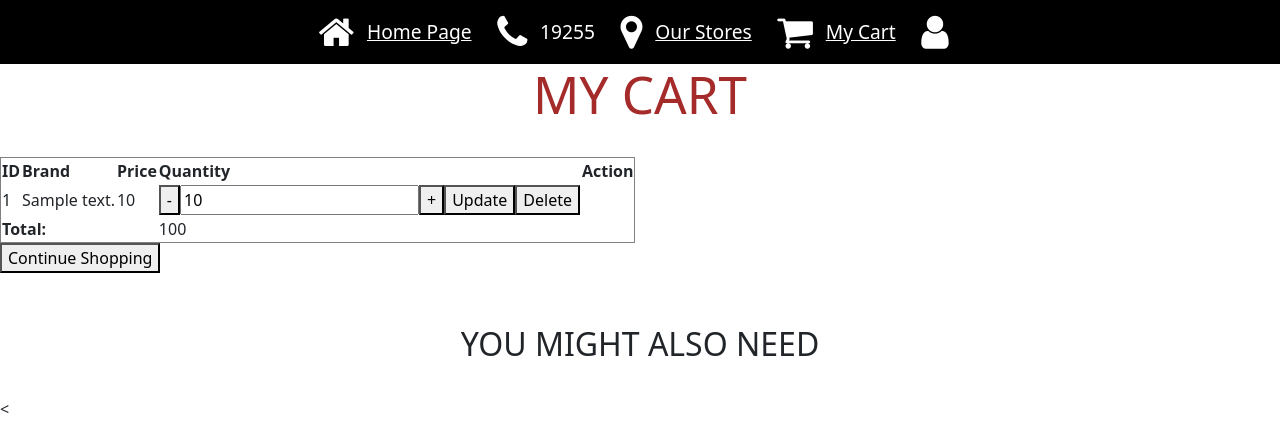
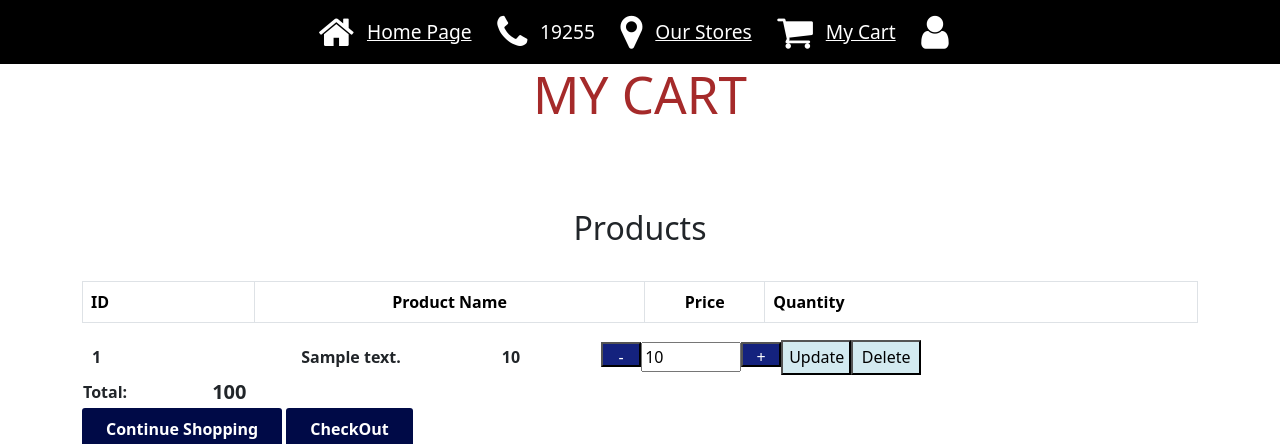
Before and after one commit to a-amrashraf/webprog, a PHP site: page /cart.php in a window 1280 px wide. Shown: the top 444 px of the page. Run offline with PHP 8.4, Linux system fonts and the light colour scheme; tables that the repository leaves empty or names only in its code hold one stand-in row (values such as "Sample post"); lists and menus that the app fills with data are empty.

Commit message:
update cart css

```diff
--- a/Test.css
+++ b/Test.css
@@ -154,3 +154,43 @@ padding-bottom:2vw ;
   will-change: transform,opacity;
   z-index: 0;
 }
+
+.cart_btn{
+    display: inline-block;
+    outline: none;
+    cursor: pointer;
+    font-weight: 600;
+    border-radius: 3px;
+    padding: 12px 24px;
+    border: 0;
+    color: #fff;
+    background: #000a47;
+    line-height: 1.15;
+    font-size: 16px;
+}
+.quantity-button{
+    width: 40px;
+    height: 25px;
+    text-align: center;
+    background-color: #14227e;
+    color: #fff;
+}
+
+.delete-button{
+    display: inline-block;
+    width: 70px;
+    height: 35px;
+    text-align: center;
+    outline: none;
+    background-color: #d3eaf0;
+    color: black;
+}
+.upd-button{
+    display: inline-block;
+    width: 70px;
+    height: 35px;
+    text-align: center;
+    outline: none;
+    background-color: #d3eaf0;
+    color: black;
+}
--- a/cart.php
+++ b/cart.php
@@ -25,6 +25,18 @@
         </div>
 
         <h1 class="name">MY CART</h2><br>
+        <div class="container">
+    <h2>Products</h2>
+    <table class="table table-bordered">
+        <thead>
+            <tr>
+                <th class="text-left">ID</th>
+                <th class="text-center" style="width:35%;">Product Name</th>
+                <th style="text-align:center; width:120px;">Price</th>
+                <th>Quantity</th>
+            </tr>
+        </thead>
+        <tbody>
         <?php
 include_once('connection.php');
 
@@ -106,15 +118,15 @@ $totalPrice = 0; // Initializing the total price variable
 // Display existing cart items with quantity controls and delete option
 if ($resultCart) {
     if (mysqli_num_rows($resultCart) > 0) {
-        echo '<table border="1">';
-        echo '<tr><th>ID</th><th>Brand</th><th>Price</th><th>Quantity</th><th>Action</th></tr>';
+        echo '<table >';
+
 
         while ($row = mysqli_fetch_assoc($resultCart)) {
             echo '<tr >';
-            echo '<td>' . $row['id'] . '</td>';
-            echo '<td>' . $row['description'] . '</td>';
-            echo '<td>' . $row['price'] . '</td>';
-            echo '<td>';
+            echo '<th style="padding-left: 10px; padding-right: 110px;">' . $row['id'] . '</th>';
+            echo '<th style=" text-align:center; padding-left:90px; padding-right:100px;">' . $row['description'] . '</th>';
+            echo '<th style="padding-right:80px;">' . $row['price'] . '</th>';
+            echo '<th>';
             echo '<form method="post">';
             echo '<input type="hidden" name="delete_id" value="' . $row['id'] . '">';
 
@@ -122,25 +134,23 @@ if ($resultCart) {
             echo '<button type="button" class="quantity-button" data-type="minus">-</button>';
 
             // Quantity input field
-            echo '<input type="text" name="quantity" value="' . $row['quantity'] . '">';
+            echo '<input type="text" style="width:100px;" name="quantity" value="' . $row['quantity'] . '">';
 
             // Plus button
             echo '<button type="button" class="quantity-button" data-type="plus">+</button>';
 
-            echo '<button type="submit" name="update_id" value="' . $row['id'] . '">Update</button>';
+            echo '<button type="submit" class="upd-button" name="update_id" value="' . $row['id'] . '">Update</button>';
 
             // Delete button
             echo '<button type="button" class="delete-button" data-id="' . $row['id'] . '">Delete</button>';
             echo '</form>';
-            echo '</td>';
+            echo '</th>';
             echo '</tr>';
 
             $totalPrice += $row['price'] * $row['quantity'];
         }
 
-
-        echo '<tr><td colspan="3"><strong>Total:</strong></td><td>' . $totalPrice . '</td><td></td></tr>';
-
+        echo '<tr><th><strong>Total:</strong></th><th style="font-size:20px;">' . $totalPrice . '</th><th></th></tr>';
         echo '</table>';
     } else {
         echo "No items in the cart";
@@ -150,7 +160,15 @@ if ($resultCart) {
 }
 echo '</div>';
 ?>
-<button onclick="goToIndex()">Continue Shopping </button>
+    </tbody>
+    </table>
+</div>
+
+<div class="container">
+
+<button class="cart_btn" onclick="goToIndex()">Continue Shopping </button>
+<button class="cart_btn" onclick="checkout()">CheckOut </button>
+</div>
 
 <h2>YOU MIGHT ALSO NEED</h2>
 <<div class="container">
@@ -307,6 +325,11 @@ echo '</div>';
     function goToIndex() {
         window.location.href = 'index.html';
     }
+    function checkout() {
+
+        alert("your order is confirmed.  Thank you for shopping with us");
+
+}
     function runQuery(id) {
     // Redirect to your PHP file with the clicked ID
     window.location.href = 'cart.php?id=' + id;
```
